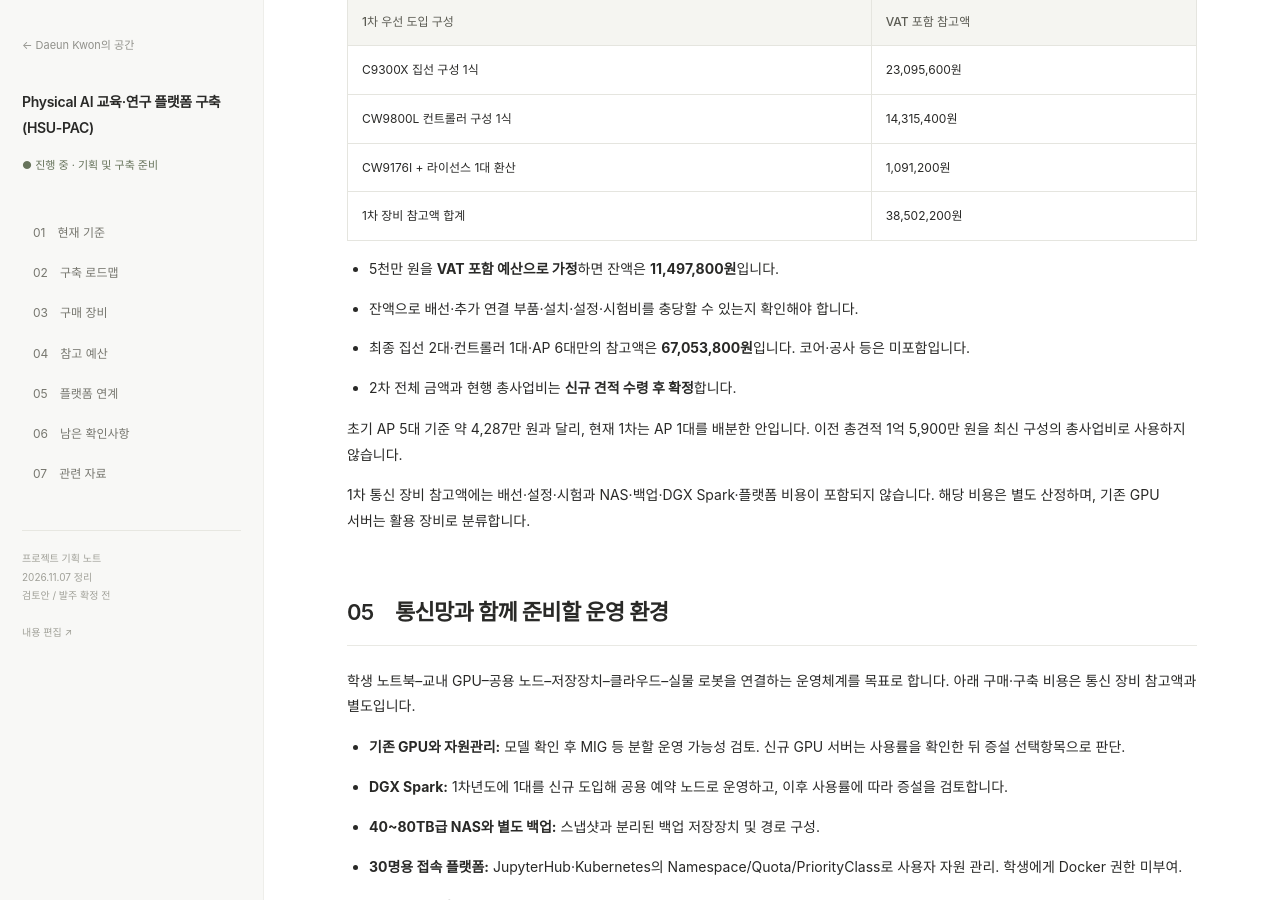
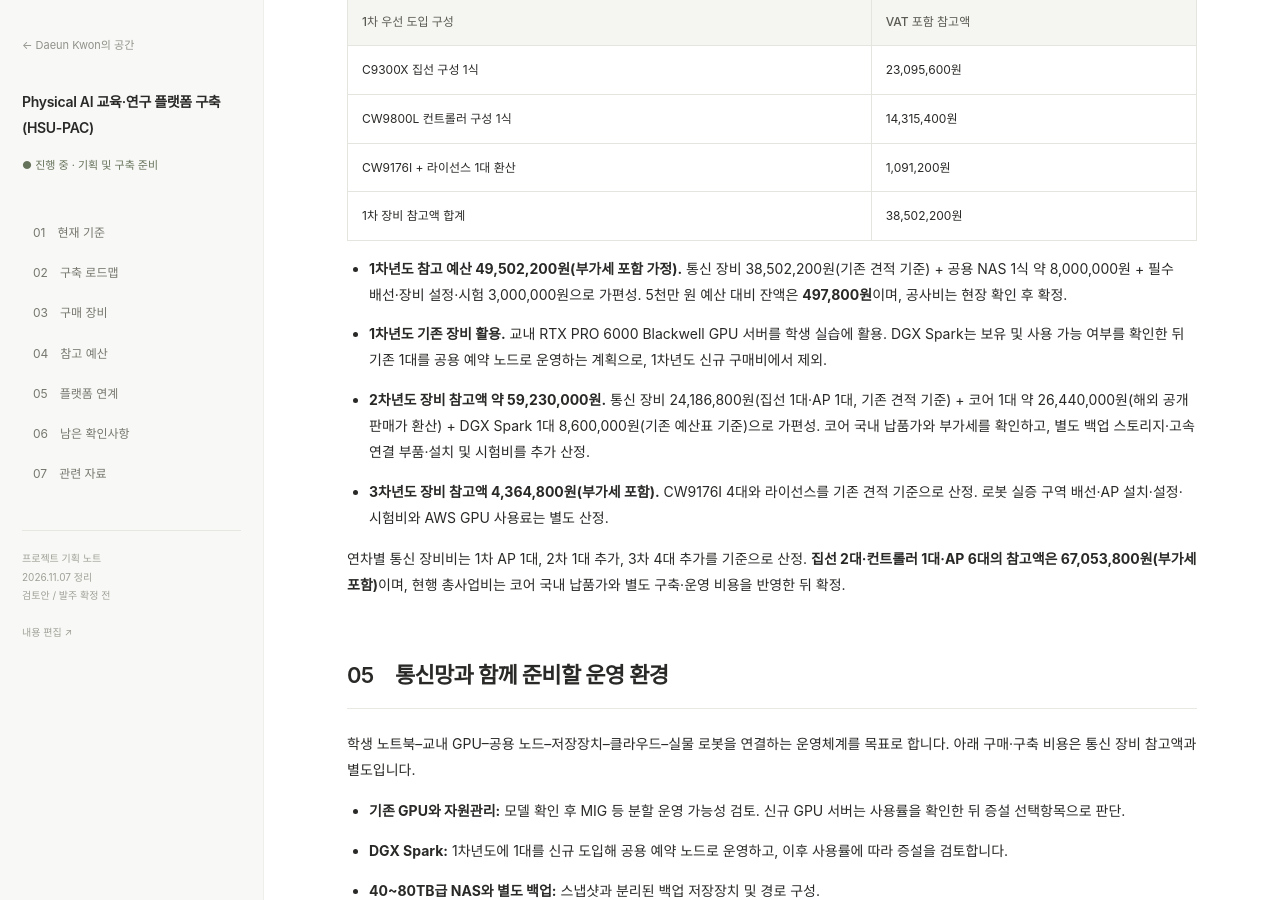
Before and after one commit to Ddaeunn425/ddaeunn425.github.io, a Jekyll site: the page built from hsu-pac.html, in a window 1280 px wide and 900 px high, scrolled down 5062 px. Built offline with Jekyll 4.4.1, drawn with Linux system fonts in a browser that asks for light colours.

Commit message:
Update _data/hsu.json (via Pages CMS)

```diff
--- a/_data/hsu.json
+++ b/_data/hsu.json
@@ -96,7 +96,7 @@
       "amount": "38,502,200원"
     }
   ],
-  "budget_notes": "<ul><li><p>5천만 원을 <strong>VAT 포함 예산으로 가정</strong>하면 잔액은 <strong>11,497,800원</strong>입니다.</p></li><li><p>잔액으로 배선·추가 연결 부품·설치·설정·시험비를 충당할 수 있는지 확인해야 합니다.</p></li><li><p>최종 집선 2대·컨트롤러 1대·AP 6대만의 참고액은 <strong>67,053,800원</strong>입니다. 코어·공사 등은 미포함입니다.</p></li><li><p>2차 전체 금액과 현행 총사업비는 <strong>신규 견적 수령 후 확정</strong>합니다.</p></li></ul><p>초기 AP 5대 기준 약 4,287만 원과 달리, 현재 1차는 AP 1대를 배분한 안입니다. 이전 총견적 1억 5,900만 원을 최신 구성의 총사업비로 사용하지 않습니다.</p><p>1차 통신 장비 참고액에는 배선·설정·시험과 NAS·백업·DGX Spark·플랫폼 비용이 포함되지 않습니다. 해당 비용은 별도 산정하며, 기존 GPU 서버는 활용 장비로 분류합니다.</p>",
+  "budget_notes": "<ul><li><p><strong>1차년도 참고 예산 49,502,200원(부가세 포함 가정).</strong> 통신 장비 38,502,200원(기존 견적 기준) + 공용 NAS 1식 약 8,000,000원 + 필수 배선·장비 설정·시험 3,000,000원으로 가편성. 5천만 원 예산 대비 잔액은 <strong>497,800원</strong>이며, 공사비는 현장 확인 후 확정.</p></li><li><p><strong>1차년도 기존 장비 활용.</strong> 교내 RTX PRO 6000 Blackwell GPU 서버를 학생 실습에 활용. DGX Spark는 보유 및 사용 가능 여부를 확인한 뒤 기존 1대를 공용 예약 노드로 운영하는 계획으로, 1차년도 신규 구매비에서 제외.</p></li><li><p><strong>2차년도 장비 참고액 약 59,230,000원.</strong> 통신 장비 24,186,800원(집선 1대·AP 1대, 기존 견적 기준) + 코어 1대 약 26,440,000원(해외 공개 판매가 환산) + DGX Spark 1대 8,600,000원(기존 예산표 기준)으로 가편성. 코어 국내 납품가와 부가세를 확인하고, 별도 백업 스토리지·고속 연결 부품·설치 및 시험비를 추가 산정.</p></li><li><p><strong>3차년도 장비 참고액 4,364,800원(부가세 포함).</strong> CW9176I 4대와 라이선스를 기존 견적 기준으로 산정. 로봇 실증 구역 배선·AP 설치·설정·시험비와 AWS GPU 사용료는 별도 산정.</p></li></ul><p>연차별 통신 장비비는 1차 AP 1대, 2차 1대 추가, 3차 4대 추가를 기준으로 산정. <strong>집선 2대·컨트롤러 1대·AP 6대의 참고액은 67,053,800원(부가세 포함)</strong>이며, 현행 총사업비는 코어 국내 납품가와 별도 구축·운영 비용을 반영한 뒤 확정.</p>",
   "platform": "<p>학생 노트북–교내 GPU–공용 노드–저장장치–클라우드–실물 로봇을 연결하는 운영체계를 목표로 합니다. 아래 구매·구축 비용은 통신 장비 참고액과 별도입니다.</p><ul><li><p><strong>기존 GPU와 자원관리:</strong> 모델 확인 후 MIG 등 분할 운영 가능성 검토. 신규 GPU 서버는 사용률을 확인한 뒤 증설 선택항목으로 판단.</p></li><li><p><strong>DGX Spark:</strong> 1차년도에 1대를 신규 도입해 공용 예약 노드로 운영하고, 이후 사용률에 따라 증설을 검토합니다.</p></li><li><p><strong>40~80TB급 NAS와 별도 백업:</strong> 스냅샷과 분리된 백업 저장장치 및 경로 구성.</p></li><li><p><strong>30명용 접속 플랫폼:</strong> JupyterHub·Kubernetes의 Namespace/Quota/PriorityClass로 사용자 자원 관리. 학생에게 Docker 권한 미부여.</p></li><li><p><strong>AWS GPU 버스트:</strong> 일시적 부하 대응과 서버 유지보수 기간의 비상 실습환경.</p></li><li><p><strong>ROS 2 연계망:</strong> 실물 로봇 접속, VLAN 분리와 통신·보안 조건 검토.</p></li></ul><p></p>",
   "next": "<ul><li><p>기존 GPU의 정확한 모델·보유 대수·포트·접속 경로와 교내망 활용 가능성</p></li><li><p>필수 구역 배선과 전체 배관·경로 확보에 대한 공사 견적</p></li><li><p>AP 수량·배치를 위한 현장 조사와 동시 접속·로밍 시험 조건</p></li><li><p>제품별 라이선스·구독·전원·고속 모듈·양 끝 연결 부품을 포함한 발주 명세</p></li><li><p>동일한 납품·지원 조건으로 업체 가격 견적과 대안 비교견적 확보</p></li><li><p>기본 구성안과 공사비 정리 후 IT팀과 교내망 연계·보안·운영 조건 협의</p></li><li><p>가정·제조·자율주행 시나리오별 전시형 실습공간 기획과 인테리어 방향 정리</p></li></ul><p></p>",
   "resources": [
```
